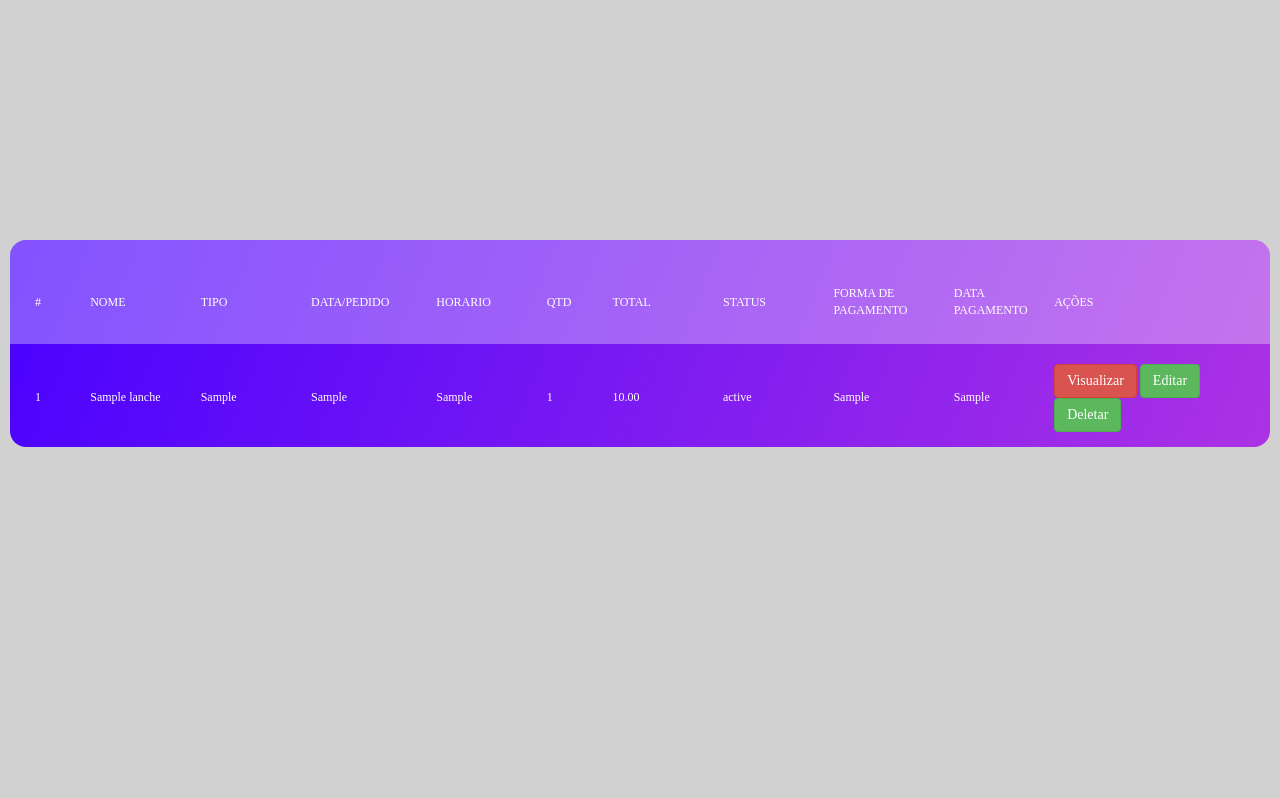
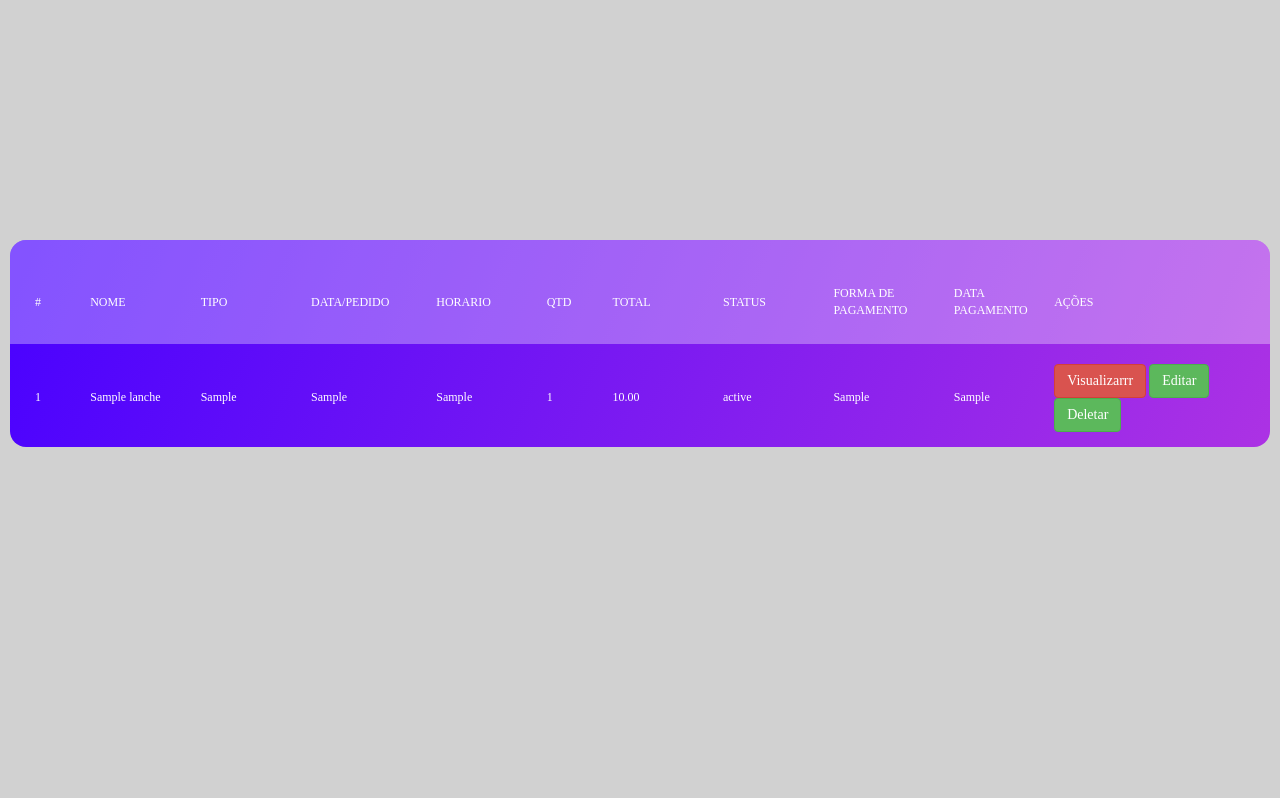
Before and after one commit to nayhanAraujo/PythonMedlanches2, a Django app: page / in a window 1280 px wide. Shown: the part 109-907 px from the top of the page. Run offline with Django 4.2, Linux system fonts and the light colour scheme; tables that the repository leaves empty hold one stand-in row (values such as "Sample post"); some libraries are stand-ins or nearby versions; some web fonts are replaced.

```diff
--- a/app/templates/index.html
+++ b/app/templates/index.html
@@ -37,8 +37,7 @@
 
         <div class="col-8 m-auto pt-3 pb-2 text-center">
 
-            <form method="get"><input id="search" name="search" class="form-control" placeholder="Buscar...">
-            </form>
+            <form method="get"><input id="search" name="search" class="form-control" placeholder="Buscar..."> </form>
         </div>
 
 
@@ -79,7 +78,7 @@
 								<td class="column100 column9" data-column="column8">{{dbs.tipo_pgto}}</td>
 								<td class="column100 column10" data-column="column9">{{dbs.data_pgto}}</td>
 								<td class="column100 column11">
-									<a href="/view/{{dbs.id}}" class="btn btn-danger">Visualizar</a>
+									<a href="/view/{{dbs.id}}" class="btn btn-danger">Visualizarrr</a>
 									<a href="/edit/{{dbs.id}}" class="btn btn-success">Editar</a>
 									<a href="/delete/{{dbs.id}}" class="btn btn-success">Deletar</a>
 								</td>
```
